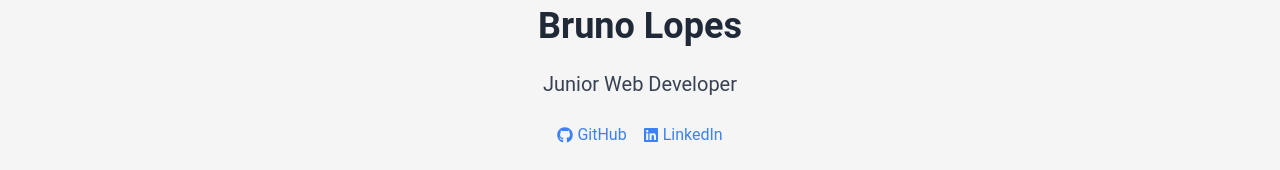
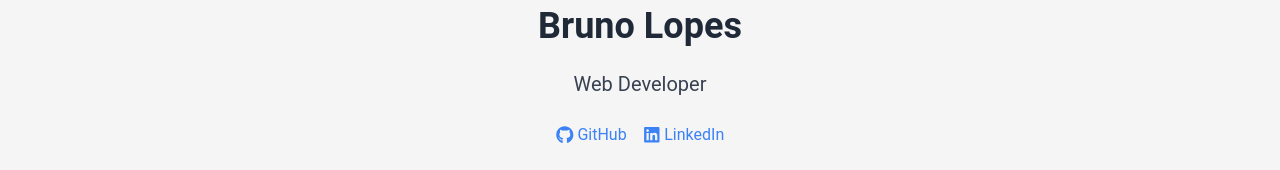
Before and after one commit to lBrunoLopes/Personal-Website, a React (Create React App) app: page / in a window 1280 px wide. Shown: the part 400-570 px from the top of the page. Built offline with nearby package versions, Linux system fonts and the light colour scheme.

Commit message:
Correct some font-size

```diff
--- a/src/index.css
+++ b/src/index.css
@@ -186,7 +186,7 @@ body {
 
   .flip-box-header {
     text-align: center;
-    font-size: clamp(1rem, 4vw, 2rem);
+    font-size: clamp(1rem, 4vw, 1.8rem);
     color: hsl(0 0% 98%);
     margin: 0;
     padding: 1;
@@ -273,6 +273,9 @@ body {
   margin-right: 0.25rem;
 	-webkit-animation: heartbeat 1.5s ease-in-out infinite both;
 	        animation: heartbeat 1.5s ease-in-out infinite both;
+}
+a svg.heartbeat {
+  font-size: 110%;
 }
 
 .glow-on-hover {
--- a/src/pages/Home.js
+++ b/src/pages/Home.js
@@ -32,7 +32,7 @@ const Home = () => {
                 <p className="text-4xl font-bold text-gray-800">Bruno Lopes</p>
             </div>
 
-            <p className="text-xl text-gray-700">Junior Web Developer</p>
+            <p className="text-xl text-gray-700">Web Developer</p>
 
             <div className="flex space-x-4">
                 <a
```
